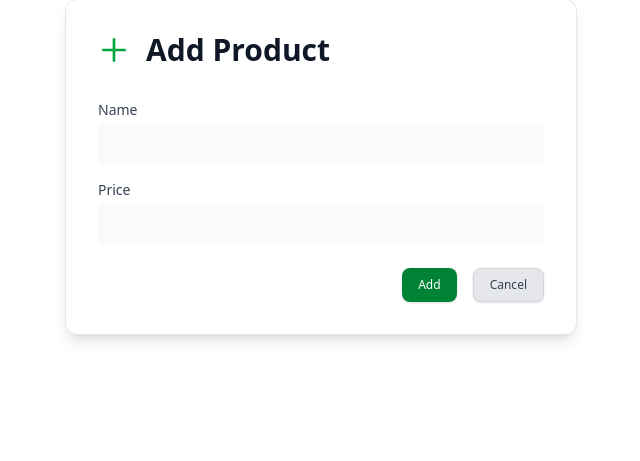
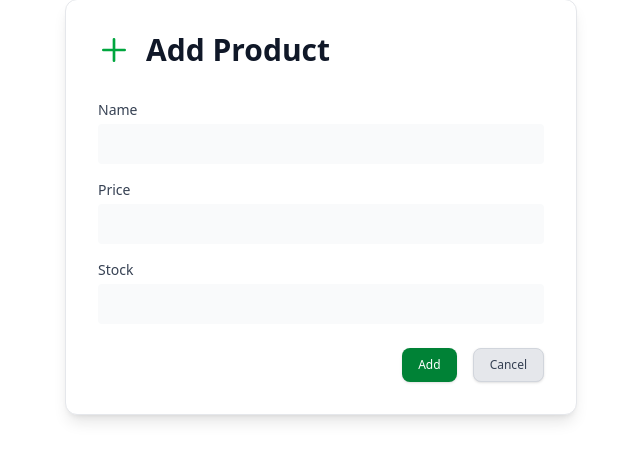
Before and after one commit to akyensamuel/Sales-App-muti-tenant-system, a Django app: page /sales/products/add/ in a window 1280 px wide. Shown: the part 145-606 px from the top of the page, without its empty margins (319-959 px from the left). Run offline with Django 5.2, Linux system fonts and the light colour scheme; a user stored in the database is signed in; style sheets or scripts are compiled from the project's sources; some libraries are stand-ins or nearby versions.

Commit message:
fixed stock not displaying on product form page and products page

```diff
--- a/sales_app/templates/sales_app/products.html
+++ b/sales_app/templates/sales_app/products.html
@@ -10,6 +10,7 @@
             <tr>
                 <th class="px-6 py-3 text-left text-sm font-semibold text-gray-700 dark:text-gray-300 uppercase">Name</th>
                 <th class="px-6 py-3 text-left text-sm font-semibold text-gray-700 dark:text-gray-300 uppercase">Unit Price</th>
+                <th class="px-6 py-3 text-left text-sm font-semibold text-gray-700 dark:text-gray-300 uppercase">Stock</th>
                 <th class="px-6 py-3"></th>
             </tr>
         </thead>
@@ -18,6 +19,7 @@
             <tr class="bg-white dark:bg-gray-900 border-b dark:border-gray-800 hover:bg-gray-50 dark:hover:bg-gray-800 transition">
                 <td class="px-6 py-4 font-medium text-gray-900 dark:text-gray-100">{{ product.name }}</td>
                 <td class="px-6 py-4 text-green-700 dark:text-green-400 font-semibold">${{ product.price }}</td>
+                <td class="px-6 py-4 text-green-700 dark:text-green-400 font-semibold">{{ product.stock }}</td>
                 <td class="px-6 py-4 text-right flex gap-2 justify-end">
                     <a href="{% url 'edit_product' product.id %}" class="inline-block px-4 py-2 bg-blue-600 hover:bg-blue-700 text-white rounded-lg text-xs font-semibold shadow">Edit</a>
                     <a href="{% url 'delete_product' product.id %}" class="inline-block px-4 py-2 bg-red-600 hover:bg-red-700 text-white rounded-lg text-xs font-semibold shadow">Delete</a>
--- a/sales_app/views.py
+++ b/sales_app/views.py
@@ -82,7 +82,7 @@ from .models import Product
 class ProductForm(forms.ModelForm):
     class Meta:
         model = Product
-        fields = ['name', 'price']
+        fields = ['name', 'price', 'stock']
 
 @login_required
 @user_passes_test(is_manager)
```
